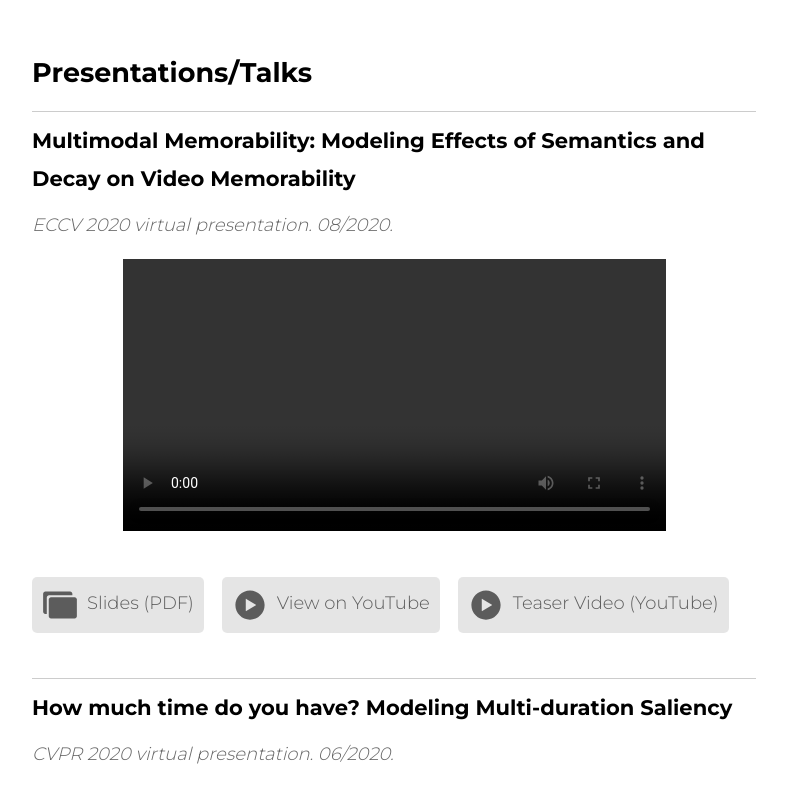
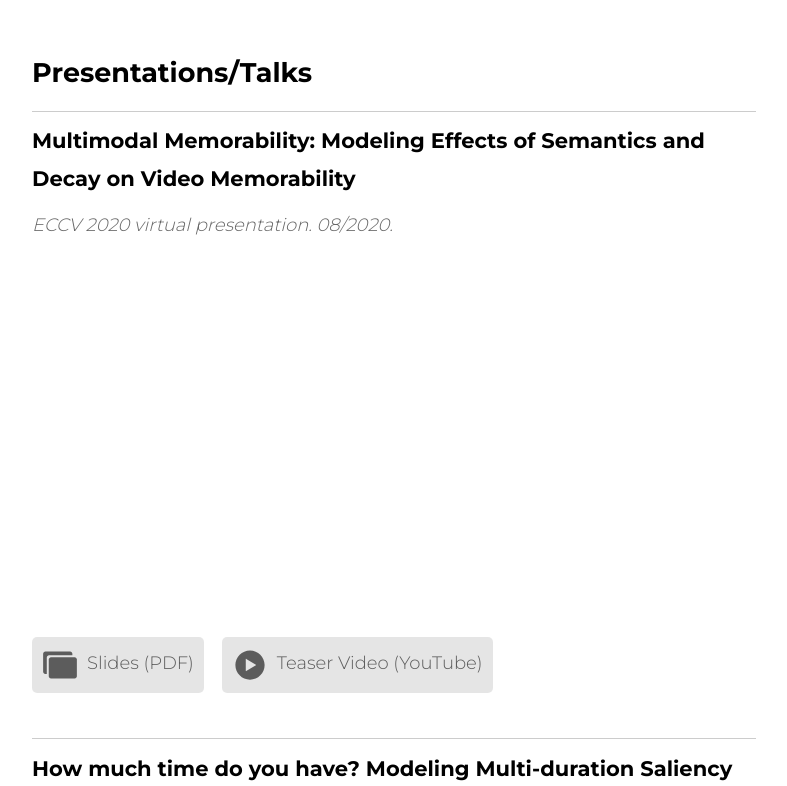
Before and after one commit to a-newman/a-newman.github.io, a React (Create React App) app: page /research in a window 1280 px wide. Shown: the part 2920-3706 px from the top of the page, without its empty margins (470-1257 px from the left). Built offline with nearby package versions, Linux system fonts and the light colour scheme.

Commit message:
convert embedded vids to yt vids

```diff
--- a/package.json
+++ b/package.json
@@ -11,6 +11,7 @@
     "react-anchor-link-smooth-scroll": "^1.0.12",
     "react-dom": "^16.13.1",
     "react-icons": "^3.10.0",
+    "react-player": "^2.6.2",
     "react-router-dom": "^5.2.0",
     "react-scripts": "3.4.1"
   },
@@ -20,7 +21,7 @@
     "test": "react-app-rewired test",
     "eject": "react-scripts eject",
     "predeploy": "npm run build",
-    "deploy": "gh-pages -d build"
+    "deploy": "gh-pages -b master -d build"
   },
   "eslintConfig": {
     "extends": "react-app"
--- a/src/components/Research.js
+++ b/src/components/Research.js
@@ -2,6 +2,7 @@ import React from "react";
 import * as IoIcons from "react-icons/io";
 import data from "./Research.yaml";
 import AnchorLink from "react-anchor-link-smooth-scroll";
+import ReactPlayer from "react-player";
 
 import "./Research.css";
 import "../global-styles.css";
@@ -75,6 +76,11 @@ const Publication = props => {
             ></video>
           </div>
         )}
+        {props.ytVideo && (
+          <div className="project video project-yt-video">
+            <ReactPlayer url={props.ytVideo} />
+          </div>
+        )}
         {props.abstract && (
           <p className="project-abstract">
             <b>Abstract. </b>
--- a/src/components/Research.yaml
+++ b/src/components/Research.yaml
@@ -66,53 +66,41 @@ sections:
     items:
       - title: "Multimodal Memorability: Modeling Effects of Semantics and Decay on Video Memorability"
         venue: ECCV 2020 virtual presentation. 08/2020.
-        videoSrc: images/memento_eccv_presentation_vid.mp4
+        ytVideo: https://www.youtube.com/watch?v=Ot4mHHcLxV8
         links:
           - name: Slides (PDF)
             iconName: IoIosPhotos
             href: documents/memento_eccv_presentation_slides.pdf
-          - name: View on YouTube
-            iconName: IoIosPlayCircle
-            href: "https://www.youtube.com/watch?v=Ot4mHHcLxV8"
           - name: Teaser Video (YouTube)
             iconName: IoIosPlayCircle
             href: "https://www.youtube.com/watch?v=63R6k1m4tnQ"
       - title: "How much time do you have? Modeling Multi-duration Saliency"
         venue: CVPR 2020 virtual presentation. 06/2020.
-        videoSrc: images/cvpr_teaser_video.mp4
+        ytVideo: https://www.youtube.com/watch?v=gizPQDOztBs
         links:
           - name: Slides (PDF)
             iconName: IoIosPhotos
             href: "documents/multiduration_saliency_cvpr_video_pres_slides.pdf"
-          - name: View on YouTube
-            iconName: IoIosPlayCircle
-            href: "https://www.youtube.com/watch?v=gizPQDOztBs"
           - name: Poster
             iconName: IoMdEasel
             href: documents/multiduration_saliency_cvpr_poster.pdf
       - title: "Introducing the TurkEyes Toolbox: UIs for crowdsourcing attention without an eye tracker"
         venue: <a href="https://www.visionsciences.org/">VSS 2020</a> virtual poster presentation. 05/2020'
-        videoSrc: images/turkeyes_vss_presentation.mp4
+        ytVideo: https://www.youtube.com/watch?v=Na7wWyJkKBQ
         links:
           - name: Slides (PDF)
             iconName: IoIosPhotos
             href: documents/TurkEyes_vss_slides.pdf
-          - name: View on YouTube
-            iconName: IoIosPlayCircle
-            href: "https://www.youtube.com/watch?v=Na7wWyJkKBQ"
           - name: Poster
             iconName: IoMdEasel
             href: documents/TurkEyes_vss_poster.pdf
       - title: "TurkEyes: A Web-Based Toolbox for Crowdsourcing Attention Data"
         venue: CHI 2020 virtual video presentation. 04/2020.
-        videoSrc: images/turkeyes_chi_presentation.mp4
+        ytVideo: https://www.youtube.com/watch?v=NZjjn-u1X90
         links:
           - name: Slides (PDF)
             iconName: IoIosPhotos
             href: "documents/TurkEyes_chi_presentation_slides.pdf"
-          - name: View on YouTube
-            iconName: IoIosPlayCircle
-            href: "https://www.youtube.com/watch?v=NZjjn-u1X90"
       - title: "Memento: Modeling Video Memorability"
         venue: <a href="https://machineintelligence.cc/">Machine Intelligence Conference 2019</a>, Boston. 09/2020'
         videoSrc: documents/memento_talk_recording_downsampled.mp4
```
Also changed, not shown: 1 other file (tests, documents, lock files or other folders).
